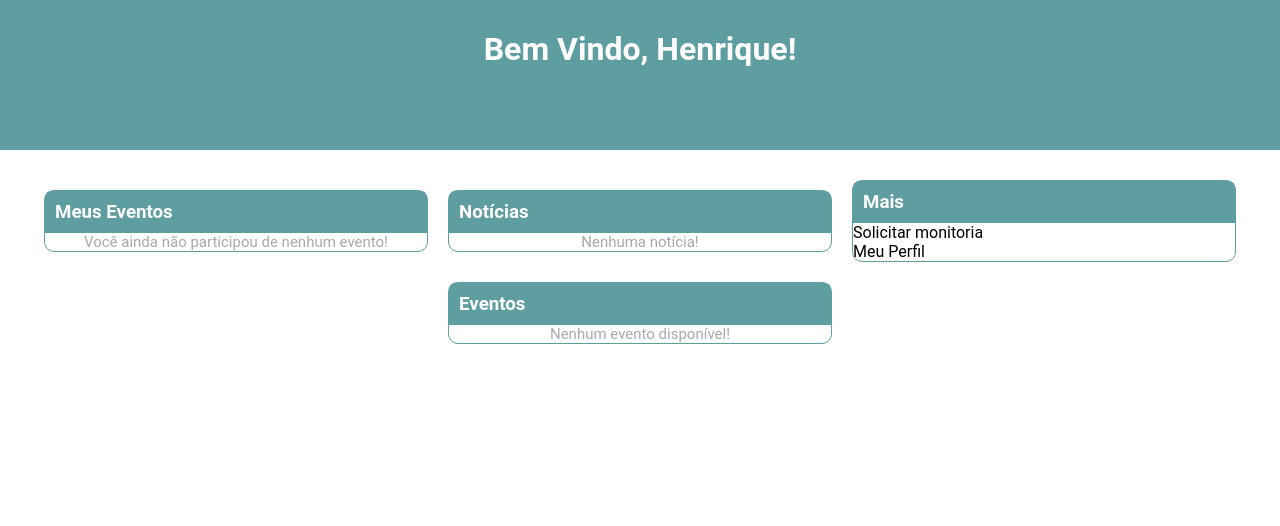
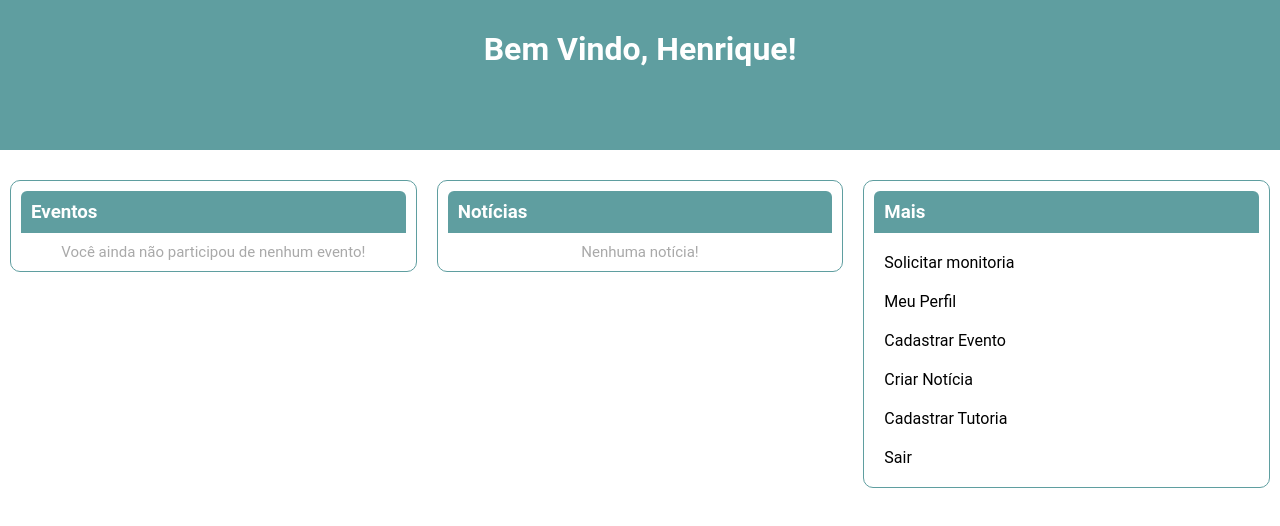
Before and after one commit to PETCC-UFRN/ePET-visual, a React (Create React App) app: page / in a window 1280 px wide. Shown: the top 526 px of the page. Built offline with nearby package versions, Linux system fonts and the light colour scheme; a web font is replaced by a local one.

Commit message:
Tela de Perfil

```diff
--- a/package.json
+++ b/package.json
@@ -3,6 +3,10 @@
   "version": "0.1.0",
   "private": true,
   "dependencies": {
+    "@fortawesome/fontawesome-svg-core": "^1.2.22",
+    "@fortawesome/free-solid-svg-icons": "^5.10.2",
+    "@fortawesome/react-fontawesome": "^0.1.4",
+    "axios": "^0.19.0",
     "react": "^16.9.0",
     "react-datepicker": "^2.9.6",
     "react-dom": "^16.9.0",
--- a/src/pages/Perfil/Home.css
+++ b/src/pages/Perfil/Home.css
@@ -16,7 +16,7 @@ h1{
 }
 
 .blocos{
-    align-items: center;
+    align-items: flex-start;
     display: flex;
     justify-content: center;
 }
@@ -26,6 +26,8 @@ h1{
     border: 1px cadetblue solid;
     border-radius: 10px;
     width: 30%;
+    height: 40%;
+    flex:1;
 }
 
 .bloco_title{
@@ -41,3 +43,8 @@ h1{
     font-size: 15px;
     text-align: center;
 }
+
+.buttons_more{
+    font-size: 16px;
+    padding: 10px;
+}
--- a/src/pages/Perfil/Home.js
+++ b/src/pages/Perfil/HomeUser.js
@@ -8,7 +8,7 @@ import DatePicker from "react-datepicker";
 import "react-datepicker/dist/react-datepicker.css";
 
 
-class Perfil extends Component {
+class HomeUser extends Component {
 
     constructor() {
         super();
@@ -60,7 +60,7 @@ class Perfil extends Component {
 
                     <div className="blocos">
                         <div className="bloco">
-                            <h3 className="bloco_title">Meus Eventos</h3>
+                            <h3 className="bloco_title">Eventos</h3>
                             {this.meusEventos ? (
                                 <p>
                                     LISTAR EVENTOS
@@ -83,22 +83,25 @@ class Perfil extends Component {
 
                         <div className="bloco">
                             <h3 className="bloco_title">Mais</h3>
-                            <p>Solicitar monitoria</p>
-                            <p>Meu Perfil</p>
+                            <p className="buttons_more">Solicitar monitoria</p>
+                            <p className="buttons_more">Meu Perfil</p>
+                            {this.user.tipo_usuario === 'petiano' || this.user.tipo_usuario === 'tutor' ? (
+                                <div >
+                                    <p className="buttons_more">Cadastrar Evento</p>
+                                    <p className="buttons_more">Criar Notícia</p>
+                                    <p className="buttons_more">Cadastrar Tutoria</p>
+                                    {this.user.tipo_usuario === 'tutor' ? (
+                                        <div>
+                                            <p className="buttons_more">Cadastrar petiano</p>
+                                        </div>
+                                    ) : (null)}
+                                </div>
+                            ) : (null)}
+
+                            <p className="buttons_more">Sair</p>
+
                         </div>
 
-                    </div>
-                    <div className="blocos">
-                        <div className="bloco">
-                            <h3 className="bloco_title">Eventos</h3>
-                            {this.meusEventos ? (
-                                <p>
-                                    LISTAR EVENTOS
-                                </p>
-                            ) : (
-                                    <p className="noData">Nenhum evento disponível!</p>
-                                )}
-                        </div>
                     </div>
 
 
@@ -108,4 +111,4 @@ class Perfil extends Component {
     }
 }
 
-export default Perfil;
+export default HomeUser;
--- /dev/null
+++ b/src/pages/Perfil/Perfil.css
@@ -0,0 +1,54 @@
+*{
+    margin: 0px;
+    padding: 0px;
+}
+
+.screen{
+    height: 100vh;
+    display: flex;
+    color: black;
+  }
+
+.info{
+    width: 25%;
+    background-color: #2E4158;
+}
+
+.paineis{
+    width: 50%;
+    background-color: white;
+    padding: 25px 40px;
+    overflow: auto;
+}
+
+.name {
+    font-size: 20px;
+    font-weight: bold;
+    margin-top: 250px;
+    text-align: center;
+    color: white;
+}
+
+.email {
+    font-size: 14px;
+    margin-top: 10px;
+    text-align: center;
+    color: grey;
+}
+
+.icone_back{
+    margin: 20px;
+}
+
+.bloco{
+    border: 1px #2E4158 solid;
+    padding: 10px;
+    height: 200px;
+    border-radius: 10px;
+
+}
+
+.bloco_title{
+    color: #2E4158;
+    margin-bottom: 10px;
+}
--- /dev/null
+++ b/src/pages/Perfil/Perfil.js
@@ -0,0 +1,88 @@
+import React, { Component } from 'react';
+
+import "./Perfil.css";
+
+import { BrowserRouter as Router, NavLink, Route } from 'react-router-dom';
+import DatePicker from "react-datepicker";
+import { FontAwesomeIcon } from '@fortawesome/react-fontawesome';
+import { faCoffee, faArrowCircleLeft, faArrowLeft } from '@fortawesome/free-solid-svg-icons';
+
+import "react-datepicker/dist/react-datepicker.css";
+
+
+class Perfil extends Component {
+
+    constructor() {
+        super();
+
+        this.state = {
+            titulo: '',
+            descricao: '',
+            local: '',
+            dia_inscricao: new Date(),
+            ultimo_diainscricao: new Date(),
+            qntvagas: 0,
+            qntch: 0,
+            qntdias: 0,
+            valor: 0
+        }
+
+        this.handleInputChange = this.handleInputChange.bind(this);
+    }
+
+    meusEventos = null;
+
+    noticias = null;
+
+    user = {
+        "nome": "Henrique David de Medeiros",
+        "cpf": "000.000.000-00",
+        "email": "henrique@email.com",
+        "senha": "123456",
+        "tipo_usuario": "petiano",
+    }
+
+    handleInputChange(event) {
+        const target = event.target;
+        const value = target.type === 'checkbox' ? target.checked : target.value;
+        const name = target.name;
+
+        this.setState({
+            [name]: value
+        });
+    }
+
+    render() {
+        return (
+            <Router>
+                <div className="screen">
+                    <i class="fas fa-arrow-circle-left"></i>
+                    <div className="info">
+                        <FontAwesomeIcon icon={faArrowCircleLeft} color="white" size="2x" className="icone_back" />
+
+                        <p className="name">{this.user.nome}</p>
+                        <p className="email">{this.user.email}</p>
+                    </div>
+                    <div className="paineis">
+                        <div>
+                            <div className="bloco">
+                                <h3 className="bloco_title">Meus Eventos</h3>
+                                {this.meusEventos ? (
+                                    <p>
+                                        LISTAR EVENTOS
+                                </p>
+                                ) : (
+                                        <p className="noData">Você ainda não participou de nenhum evento!</p>
+                                    )}
+                            </div>
+
+
+                        </div>
+                    </div>
+                </div>
+            </Router>
+        );
+    }
+}
+
+export default Perfil;
--- a/src/routes.js
+++ b/src/routes.js
@@ -4,7 +4,8 @@ import LoginPage from './pages/Loginpage';
 import { BrowserRouter, Route, Switch, Redirect } from 'react-router-dom';
 import CriarEvento from './pages/Eventos/CriarEvento';
 import ListarEventos from './pages/Eventos/ListarEventos';
-import Perfil from './pages/Perfil/Home';
+import Perfil from './pages/Perfil/Perfil';
+import HomeUser from './pages/Perfil/HomeUser';
 
 const Home = ({ component: Component, ...rest }) => (
     <Route {...rest} render={props => (
@@ -34,10 +35,14 @@ function perfilComp(){
     return <Perfil />;
 }
 
+function homeComp(){
+    return <HomeUser />
+}
+
 const Routes = () => (
     <BrowserRouter>
         <Switch>
-            <Route exact path="/" component={perfilComp} />
+            <Route exact path="/" component={homeComp} />
             <Home path="/app" component={() => <h1>Você está logado!</h1>} />
         </Switch>
     </BrowserRouter>
```
Also changed, not shown: 1 other file (tests, documents, lock files or other folders).
